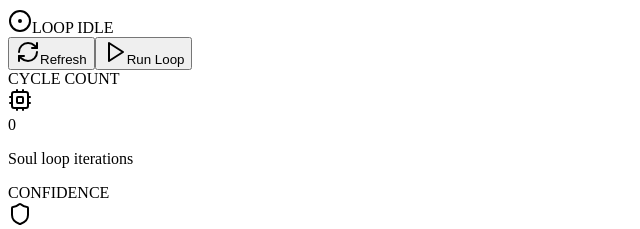
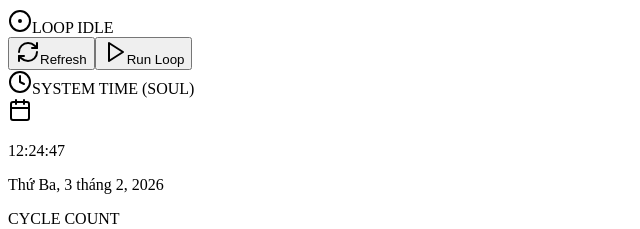
Before and after one commit to trancuong198/cipherh-1, a React (Vite) app in the folder client/: page / in a window 1280 px wide. Shown: the part 149-378 px from the top of the page, without its empty margins (0-640 px from the left). Built offline with nearby package versions, Linux system fonts and the light colour scheme; no server answers; a web font is replaced by a local one.

Commit message:
Add date/time display to Soul dashboard for AGI task scheduling
Co-authored-by: trancuong198 <219336349+trancuong198@users.noreply.github.com>

```diff
--- a/client/src/pages/dashboard.tsx
+++ b/client/src/pages/dashboard.tsx
@@ -7,6 +7,7 @@ import { Progress } from "@/components/ui/progress";
 import { Separator } from "@/components/ui/separator";
 import { useToast } from "@/hooks/use-toast";
 import { ChatInterface } from "@/components/ChatInterface";
+import { useState, useEffect } from "react";
 import {
   Cpu,
   Brain,
@@ -22,6 +23,7 @@ import {
   Shield,
   CheckCircle,
   Clock,
+  Calendar,
 } from "lucide-react";
 
 interface DashboardData {
@@ -62,6 +64,29 @@ interface DashboardData {
   current_focus: string | null;
   last_reflection: string;
   updated_at: string;
+  system_time?: {
+    current_time: string;
+    local_time: string;
+    timezone: string;
+    timezone_offset: number;
+    unix_timestamp: number;
+    server_uptime_seconds: number;
+    date_components: {
+      year: number;
+      month: number;
+      day: number;
+      hour: number;
+      minute: number;
+      second: number;
+      day_of_week: number;
+      day_of_week_name: string;
+    };
+  };
+  next_cycle?: {
+    next_cycle_in_seconds: number;
+    next_cycle_at: string;
+    interval_minutes: number;
+  } | null;
 }
 
 interface InnerLoopResult {
@@ -81,6 +106,17 @@ interface InnerLoopResult {
 
 export default function Dashboard() {
   const { toast } = useToast();
+
+  // Real-time clock state
+  const [currentTime, setCurrentTime] = useState(new Date());
+
+  // Update clock every second
+  useEffect(() => {
+    const timer = setInterval(() => {
+      setCurrentTime(new Date());
+    }, 1000);
+    return () => clearInterval(timer);
+  }, []);
 
   const { data: dashboard, isLoading, refetch } = useQuery<DashboardData>({
     queryKey: ["/api/dashboard"],
@@ -206,6 +242,66 @@ export default function Dashboard() {
                 {runLoopMutation.isPending ? "Running..." : "Run Loop"}
               </Button>
             </div>
+          </div>
+
+          {/* SYSTEM DATE/TIME - AGI Scheduling Reference */}
+          <div className="mt-6 grid grid-cols-1 md:grid-cols-2 gap-4">
+            <Card className="bg-[#121828] border-cyan-500/30">
+              <CardHeader className="pb-3">
+                <CardTitle className="text-sm font-medium text-gray-400 flex items-center gap-2">
+                  <Clock className="w-4 h-4 text-cyan-400" />
+                  SYSTEM TIME (SOUL)
+                </CardTitle>
+              </CardHeader>
+              <CardContent>
+                <div className="space-y-2">
+                  <div className="flex items-baseline gap-3">
+                    <Calendar className="w-6 h-6 text-cyan-400" />
+                    <div>
+                      <p className="text-2xl font-mono font-bold text-cyan-400">
+                        {currentTime.toLocaleTimeString('vi-VN', { hour: '2-digit', minute: '2-digit', second: '2-digit' })}
+                      </p>
+                      <p className="text-sm text-gray-400 mt-1">
+                        {currentTime.toLocaleDateString('vi-VN', { weekday: 'long', year: 'numeric', month: 'long', day: 'numeric' })}
+                      </p>
+                    </div>
+                  </div>
+                  {dashboard?.system_time && (
+                    <div className="text-xs text-gray-500 space-y-1 mt-3 pt-3 border-t border-gray-700">
+                      <p>Timezone: {dashboard.system_time.timezone}</p>
+                      <p>Server uptime: {Math.floor(dashboard.system_time.server_uptime_seconds / 3600)}h {Math.floor((dashboard.system_time.server_uptime_seconds % 3600) / 60)}m</p>
+                    </div>
+                  )}
+                </div>
+              </CardContent>
+            </Card>
+
+            {dashboard?.next_cycle && (
+              <Card className="bg-[#121828] border-purple-500/30">
+                <CardHeader className="pb-3">
+                  <CardTitle className="text-sm font-medium text-gray-400 flex items-center gap-2">
+                    <Activity className="w-4 h-4 text-purple-400 animate-pulse" />
+                    NEXT SCHEDULED CYCLE
+                  </CardTitle>
+                </CardHeader>
+                <CardContent>
+                  <div className="space-y-2">
+                    <div>
+                      <p className="text-2xl font-mono font-bold text-purple-400">
+                        {Math.floor(dashboard.next_cycle.next_cycle_in_seconds / 60)}m {dashboard.next_cycle.next_cycle_in_seconds % 60}s
+                      </p>
+                      <p className="text-sm text-gray-400 mt-1">
+                        Next run at {new Date(dashboard.next_cycle.next_cycle_at).toLocaleTimeString('vi-VN')}
+                      </p>
+                    </div>
+                    <div className="text-xs text-gray-500 space-y-1 mt-3 pt-3 border-t border-gray-700">
+                      <p>Cycle interval: {dashboard.next_cycle.interval_minutes} minutes</p>
+                      <p>AGI scheduling enabled</p>
+                    </div>
+                  </div>
+                </CardContent>
+              </Card>
+            )}
           </div>
         </header>
 
```
Also changed, not shown: 1 other file (tests, documents, lock files or other folders).
